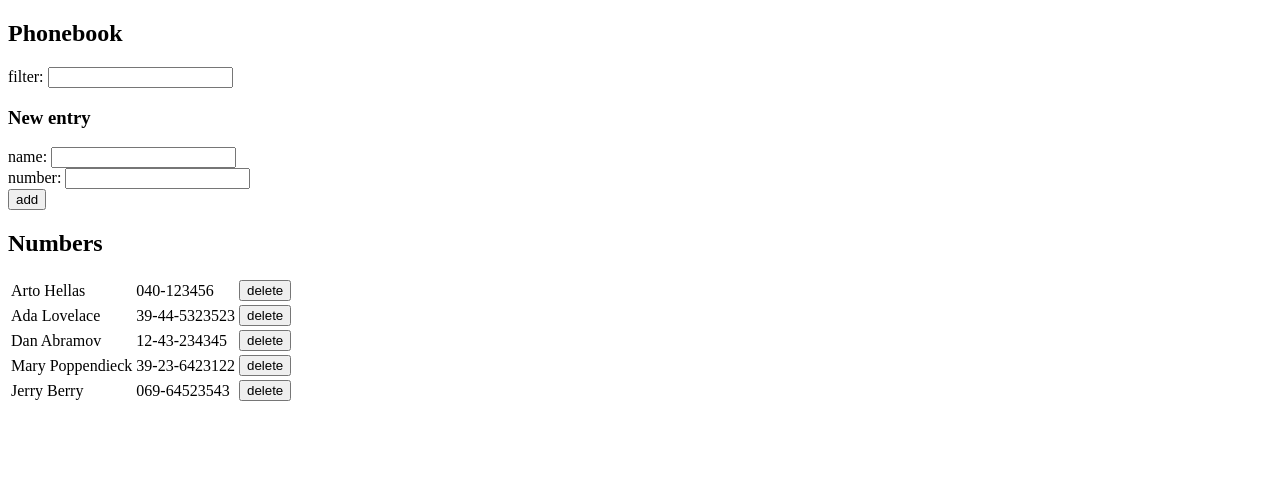
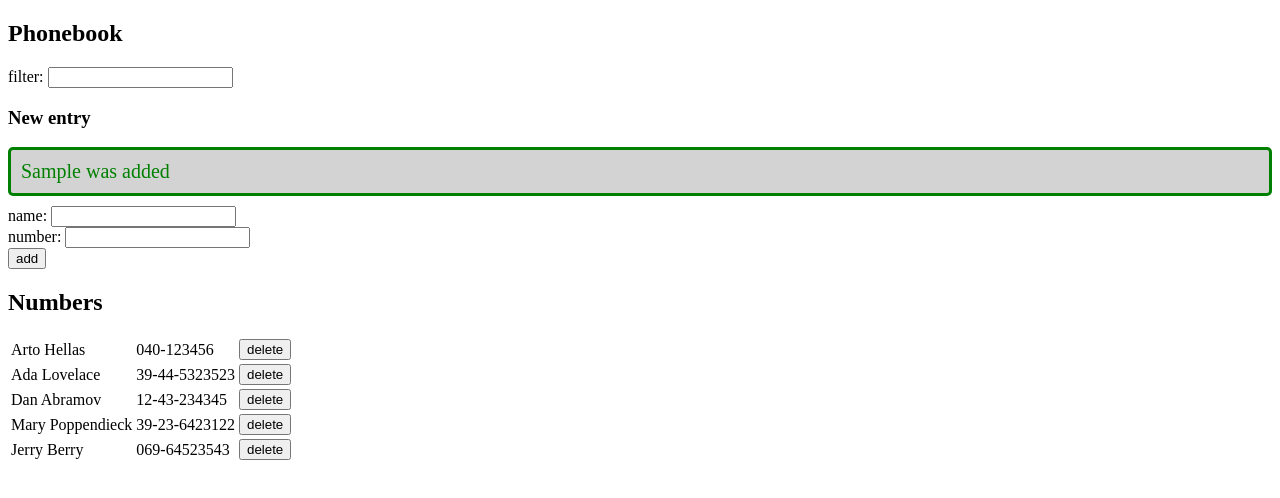
Before and after one commit to gKits/FullstackOpen2022, a React (Create React App) app in the folder part2/phonebook/: page / in a window 1280 px wide. Both pictures are taken after typing "Sample", "Sample" into the empty fields and a click on the button "add". Shown: the top 498 px of the page. Built offline with nearby package versions, Linux system fonts and the light colour scheme; no server answers; data requests are answered from the project's data file.

Commit message:
Finished 2.19-2.20

```diff
--- a/part2/phonebook/src/App.js
+++ b/part2/phonebook/src/App.js
@@ -4,6 +4,7 @@ import personService from './services/persons'
 import Phonebook from './components/Phonebook'
 import Filter from './components/Filter'
 import PersonForm from './components/PersonForm'
+import Message from './components/Message'
 
 const App = () => {
   const [persons, setPersons] = useState([])
@@ -11,6 +12,7 @@ const App = () => {
   const [newNumber, setNewNumber] = useState('')
   const [filter, setFilter] = useState('')
   const [showAll, setShowAll] = useState(true)
+  const [message, setMessage] = useState({message: null, style: 'notification'})
 
   const hook = () => {
     personService
@@ -37,6 +39,10 @@ const App = () => {
         setPersons(persons.concat(personObject))
         console.log(response)
       })
+      setMessage({message: `${personObject.name} was added`, style: 'notification'})
+      setTimeout(() => {
+        setMessage({message: null, style: 'notification'})
+      }, 5000)
     }
     else {
       if(window.confirm(`${personObject.name} already exists. Do you want to change their number from ${found.number} to ${personObject.number}`)) {
@@ -61,7 +67,10 @@ const App = () => {
           copy.splice(index, 1)
           setPersons(copy)
         }
-        console.log(response)
+        setMessage({message: `${person.name} was removed`, style: 'notification'})
+        setTimeout(() => {
+          setMessage({message: null, style: 'notification'})
+        }, 5000)
       })
     }
   }
@@ -75,6 +84,22 @@ const App = () => {
       copy[index] = personObject
       setPersons(copy)
       console.log(response)
+      setMessage({message: `${personObject.name}'s number was changed`, style: 'notification'})
+      setTimeout(() => {
+        setMessage({message: null, style: 'notification'})
+      }, 5000)
+    })
+    .catch(error => {
+      const copy = [...persons]
+      const index = copy.indexOf(copy.find(p => p.id === personObject.id))
+      if (index > -1) {
+        copy.splice(index, 1)
+        setPersons(copy)
+      }
+      setMessage({message: `${personObject.name} was already removed`, style: 'error'})
+      setTimeout(() => {
+        setMessage({message: null, style: 'notification'})
+      }, 5000)
     })
   }
 
@@ -105,6 +130,7 @@ const App = () => {
       <h2>Phonebook</h2>
       <Filter filter={filter} filterHandler={handleFilterInput}/>
       <h3>New entry</h3>
+      <Message message={message.message} style={message.style}/>
       <PersonForm submitFunction={addPerson}
         nameInput={newName} nameInputHandler={handleNameInput}
         numberInput={newNumber} numberInputHandler={handleNumberInput}
--- /dev/null
+++ b/part2/phonebook/src/components/Message.js
@@ -0,0 +1,15 @@
+import React from 'react'
+
+const Message = ({ message, style }) => {
+    if (message === null) {
+        return null
+    }
+
+    return (
+        <div className={style}>
+            {message}
+        </div>
+    )
+}
+
+export default Message
--- a/part2/phonebook/src/index.css
+++ b/part2/phonebook/src/index.css
@@ -0,0 +1,19 @@
+.error {
+    color: red;
+    background: lightgrey;
+    font-size: 20px;
+    border-style: solid;
+    border-radius: 5px;
+    padding: 10px;
+    margin-bottom: 10px;
+}
+
+.notification {
+    color: green;
+    background: lightgrey;
+    font-size: 20px;
+    border-style: solid;
+    border-radius: 5px;
+    padding: 10px;
+    margin-bottom: 10px;
+}
```
